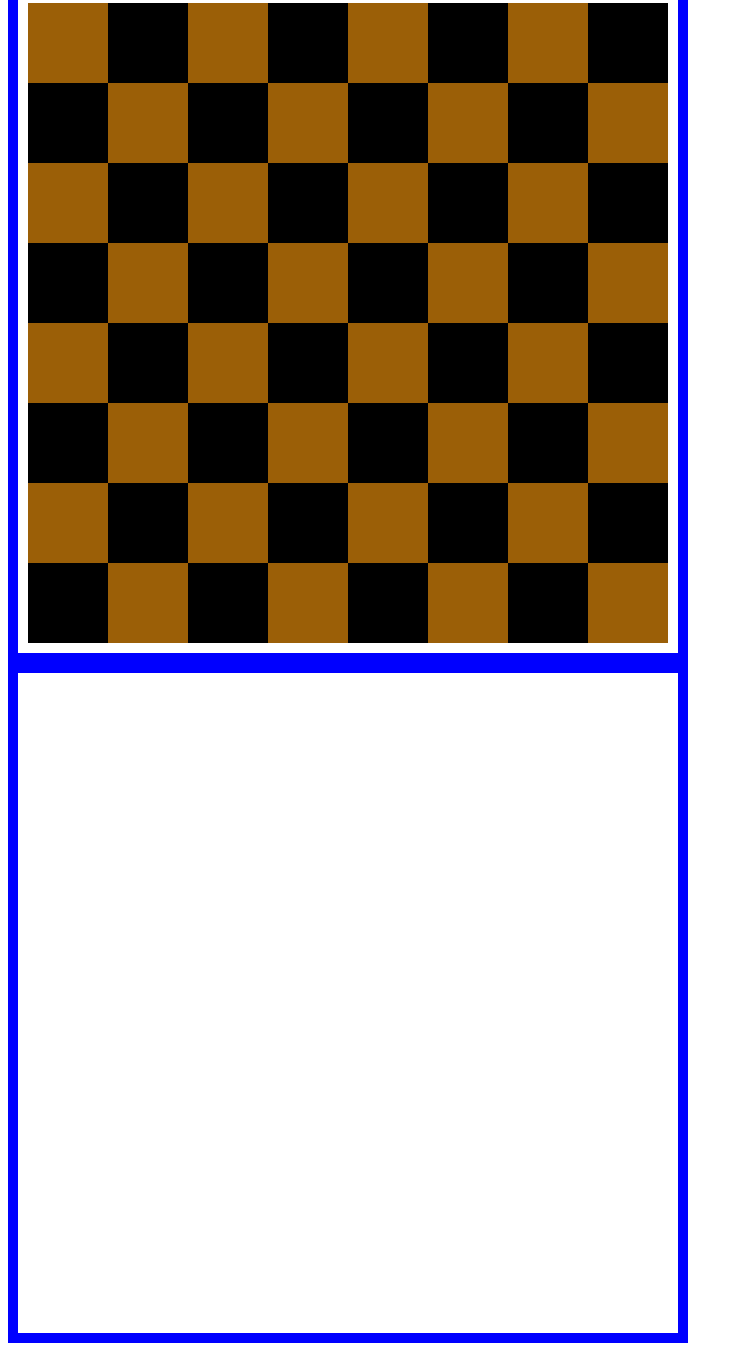
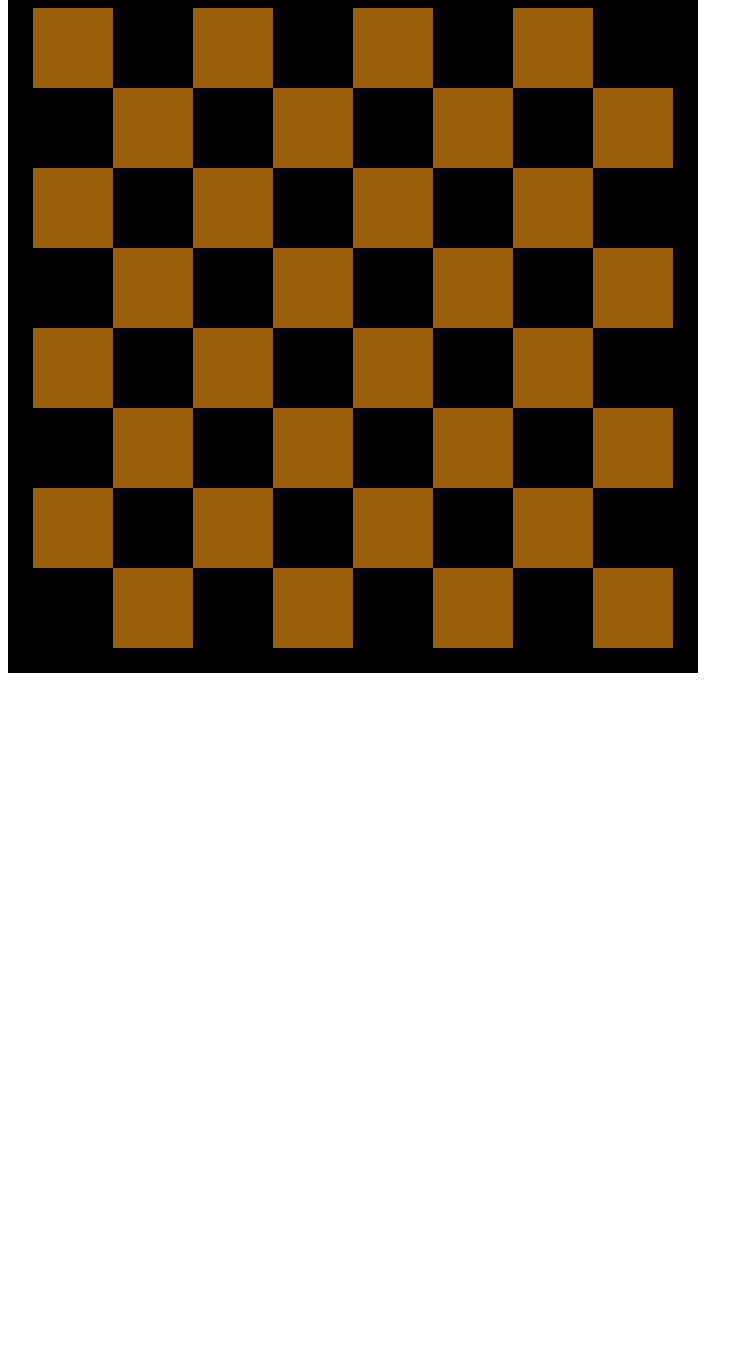
Before and after one commit to LaQuita501/Intro-Demo1, a plain HTML site: page chessboard/index.html in a window 1280 px wide. Shown: the part 97-1443 px from the top of the page, without its empty margins (0-753 px from the left). After the commit the page ends 800 px from the top, so only its background shows below. Drawn offline with Linux system fonts and the light colour scheme.

Commit message:
practice

```diff
--- a/chessboard/index.html
+++ b/chessboard/index.html
@@ -6,14 +6,14 @@
     <title>Chessboard</title>
 <style>
     .container{
+        border: 25.0px solid black;
         width: 640px;
         height: 640px;
-        padding: 10px;
-        border: 10px solid blue;
-        margin: 0;
-        flex-wrap: wrap;
-        display: flex;
-    }
+        display: grid;
+        grid-template-columns: 1fr 1fr 1fr 1fr 1fr 1fr 1fr 1fr;
+        grid-template-rows: 1fr 1fr 1fr 1fr 1fr 1fr 1fr 1fr;
+
+          }
     .white-cell{
         width: 80px;
         height: 80px;
@@ -28,16 +28,14 @@
     }
 
     .pieces{
-        width: 640px;
-        height: 640px;
-        padding: 10px;
-        border: 10px solid blue;
+        width: 30px;
+        height: 35px;
+        padding: 15px;
+        border: 5px solid blue;
         margin: 0;
         flex-wrap: wrap;
-        display: inline-flex;
-
-    }
-
+        border-radius: 15%;
+         }
 
 
 
@@ -49,7 +47,7 @@
         <h1>Chessboard</h1>
     </div>
     <div class="container">
-
+<div>
         <div class="white-cell"></div>
         <div class="black-cell"></div>
         <div class="white-cell"></div>
@@ -58,7 +56,29 @@
         <div class="black-cell"></div>
         <div class="white-cell"></div>
         <div class="black-cell"></div>
+</div>
+<div>
+        <div class="black-cell"></div>
+        <div class="white-cell"></div>
+        <div class="black-cell"></div>
+        <div class="white-cell"></div>
+        <div class="black-cell"></div>
+        <div class="white-cell"></div>
+        <div class="black-cell"></div>
+        <div class="white-cell"></div>
+</div>
+    <div>
+        <div class="white-cell"></div>
+        <div class="black-cell"></div>
+        <div class="white-cell"></div>
+        <div class="black-cell"></div>
+        <div class="white-cell"></div>
+        <div class="black-cell"></div>
+        <div class="white-cell"></div>
+        <div class="black-cell"></div>
+    </div>
 
+        <div>
         <div class="black-cell"></div>
         <div class="white-cell"></div>
         <div class="black-cell"></div>
@@ -68,6 +88,8 @@
         <div class="black-cell"></div>
         <div class="white-cell"></div>
 
+                    </div>
+                    <div>
         <div class="white-cell"></div>
         <div class="black-cell"></div>
         <div class="white-cell"></div>
@@ -76,7 +98,8 @@
         <div class="black-cell"></div>
         <div class="white-cell"></div>
         <div class="black-cell"></div>
-
+                    </div>
+                    <div>
         <div class="black-cell"></div>
         <div class="white-cell"></div>
         <div class="black-cell"></div>
@@ -85,7 +108,8 @@
         <div class="white-cell"></div>
         <div class="black-cell"></div>
         <div class="white-cell"></div>
-
+                    </div>
+      <div>
         <div class="white-cell"></div>
         <div class="black-cell"></div>
         <div class="white-cell"></div>
@@ -94,7 +118,8 @@
         <div class="black-cell"></div>
         <div class="white-cell"></div>
         <div class="black-cell"></div>
-
+           </div>
+    <div>
         <div class="black-cell"></div>
         <div class="white-cell"></div>
         <div class="black-cell"></div>
@@ -103,32 +128,13 @@
         <div class="white-cell"></div>
         <div class="black-cell"></div>
         <div class="white-cell"></div>
-
-        <div class="white-cell"></div>
-        <div class="black-cell"></div>
-        <div class="white-cell"></div>
-        <div class="black-cell"></div>
-        <div class="white-cell"></div>
-        <div class="black-cell"></div>
-        <div class="white-cell"></div>
-        <div class="black-cell"></div>
-
-        <div class="black-cell"></div>
-        <div class="white-cell"></div>
-        <div class="black-cell"></div>
-        <div class="white-cell"></div>
-        <div class="black-cell"></div>
-        <div class="white-cell"></div>
-        <div class="black-cell"></div>
-        <div class="white-cell"></div>
-
+        </div>
 
 
 
 
     </div>
-    <div class="pieces">
-        <div class="rook"></div>
+    </div>
     </div>
 </body>
 </html>
```
Also changed, not shown: bentobox/index.html (+10 -35 lines), index.html (+25 -10 lines), grid/grid.html (added).
